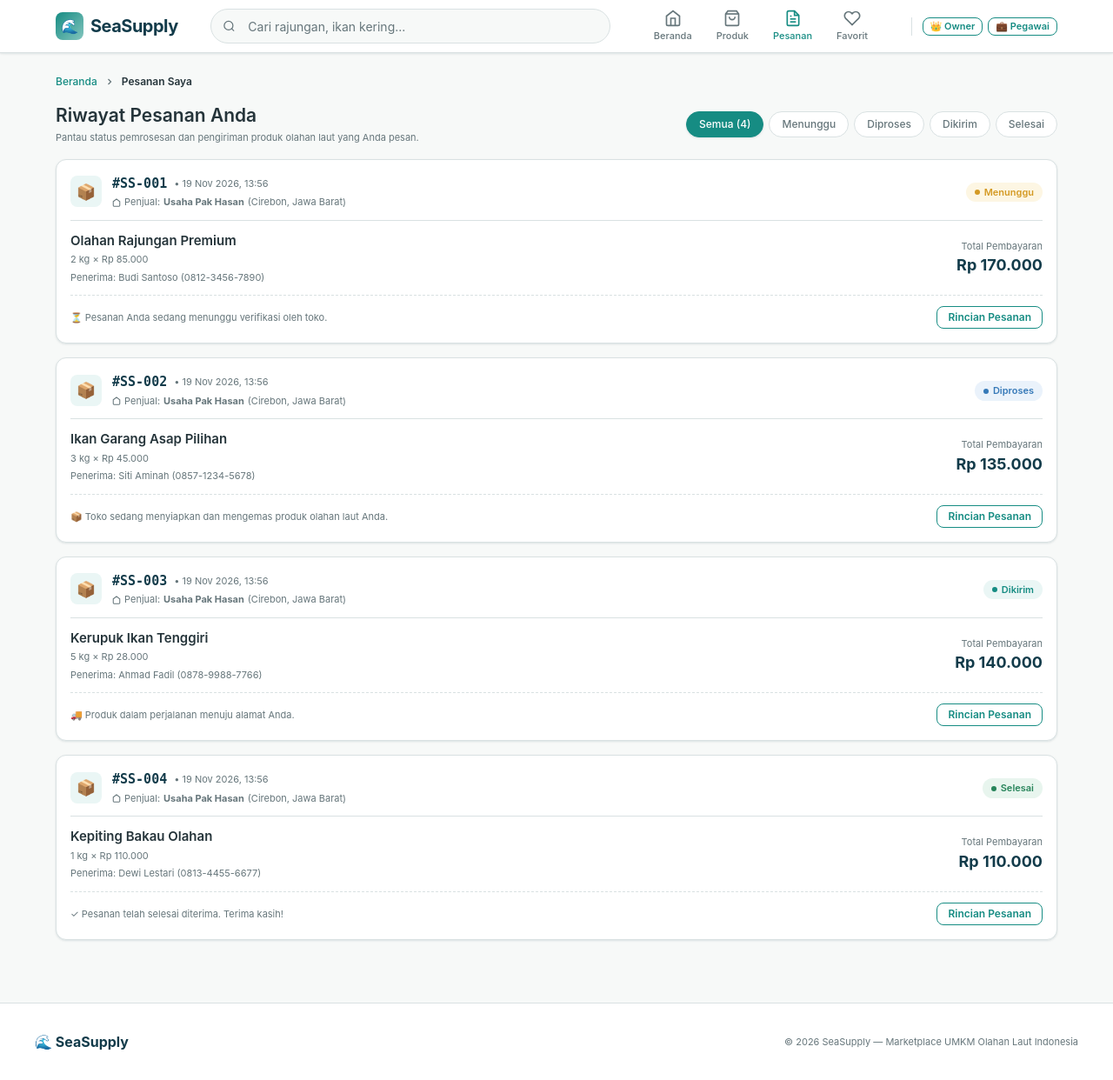
After one commit to icaapriliani/SeaSupply, a Laravel app: page /catalog/orders in a window 1280 px wide. The commit adds this page. Shown: the whole page at 87% size. Run offline with Laravel 12, Linux system fonts and the light colour scheme; data comes from the database, SQL or seed files in the repository; style sheets or scripts are compiled from the project's sources.

Commit message:
feat: implement Buyer Order History page with live database tracking, modal details, and role switcher shortcuts

```diff
--- a/app/Http/Controllers/CatalogController.php
+++ b/app/Http/Controllers/CatalogController.php
@@ -197,4 +197,42 @@ class CatalogController extends Controller
             ], 201);
         });
     }
+
+    /**
+     * GET /catalog/orders (Riwayat Pesanan Pembeli)
+     */
+    public function orders(Request $request)
+    {
+        $status = $request->input('status', 'all');
+
+        $allOrders = Order::with(['items', 'store'])->latest()->get()->map(function ($o) {
+            $firstItem = $o->items->first();
+            return [
+                'id'             => $o->id,
+                'order_code'     => $o->order_code,
+                'store_name'     => $o->store?->name ?? 'UMKM Bahari',
+                'store_location' => $o->store?->location_label ?? 'Indonesia',
+                'item_name'      => $firstItem?->product_name_snapshot ?? 'Produk Olahan Laut',
+                'unit_price'     => $firstItem?->unit_price_snapshot ?? 0,
+                'unit'           => $firstItem?->unit_snapshot ?? 'kg',
+                'quantity'       => $firstItem?->quantity ?? 1,
+                'subtotal'       => $o->subtotal,
+                'status'         => $o->status,
+                'recipient_name' => $o->recipient_name,
+                'recipient_phone'=> $o->recipient_phone,
+                'date'           => $o->created_at->format('d M Y, H:i'),
+            ];
+        });
+
+        if ($status && $status !== 'all') {
+            $filteredOrders = $allOrders->filter(fn($o) => $o['status'] === $status)->values();
+        } else {
+            $filteredOrders = $allOrders;
+        }
+
+        return view('catalog.orders', [
+            'orders'    => $filteredOrders,
+            'allOrders' => $allOrders,
+        ]);
+    }
 }
--- /dev/null
+++ b/resources/views/catalog/orders.blade.php
@@ -0,0 +1,230 @@
+@extends('layouts.buyer')
+
+@section('title', 'Pesanan Saya')
+
+@section('content')
+<div class="ss-page">
+
+    {{-- ── BREADCRUMB ───────────────────────────────────── --}}
+    <nav aria-label="Breadcrumb" style="margin-bottom:var(--sp-4);">
+        <ol style="display:flex;align-items:center;gap:8px;list-style:none;font-size:var(--fs-label);color:var(--color-muted);">
+            <li><a href="{{ route('catalog.index') }}" style="color:var(--color-sea-teal);font-weight:500;">Beranda</a></li>
+            <li aria-hidden="true">
+                <svg width="12" height="12" viewBox="0 0 24 24" fill="none" stroke="currentColor" stroke-width="2.5">
+                    <path d="m9 18 6-6-6-6"/>
+                </svg>
+            </li>
+            <li aria-current="page" style="color:var(--color-ink);font-weight:600;">Pesanan Saya</li>
+        </ol>
+    </nav>
+
+    {{-- ── SECTION HEADER & FILTER ──────────────────────── --}}
+    <div style="display:flex;justify-content:space-between;align-items:center;margin-bottom:var(--sp-4);flex-wrap:wrap;gap:var(--sp-3);">
+        <div>
+            <h1 class="ss-h2" style="margin-bottom:4px;">Riwayat Pesanan Anda</h1>
+            <p class="ss-caption">Pantau status pemrosesan dan pengiriman produk olahan laut yang Anda pesan.</p>
+        </div>
+
+        {{-- Filter Tab Status --}}
+        <div style="display:flex;gap:6px;flex-wrap:wrap;">
+            <a href="{{ route('catalog.orders') }}"
+               class="ss-chip {{ !request('status') || request('status') === 'all' ? 'active' : '' }}" style="padding:5px 14px;">
+                Semua ({{ count($allOrders) }})
+            </a>
+            <a href="{{ route('catalog.orders', ['status' => 'pending']) }}"
+               class="ss-chip {{ request('status') === 'pending' ? 'active' : '' }}" style="padding:5px 14px;">
+                Menunggu
+            </a>
+            <a href="{{ route('catalog.orders', ['status' => 'processing']) }}"
+               class="ss-chip {{ request('status') === 'processing' ? 'active' : '' }}" style="padding:5px 14px;">
+                Diproses
+            </a>
+            <a href="{{ route('catalog.orders', ['status' => 'shipped']) }}"
+               class="ss-chip {{ request('status') === 'shipped' ? 'active' : '' }}" style="padding:5px 14px;">
+                Dikirim
+            </a>
+            <a href="{{ route('catalog.orders', ['status' => 'completed']) }}"
+               class="ss-chip {{ request('status') === 'completed' ? 'active' : '' }}" style="padding:5px 14px;">
+                Selesai
+            </a>
+        </div>
+    </div>
+
+    @if(count($orders) === 0)
+    {{-- ── EMPTY STATE ──────────────────────────────────── --}}
+    <div class="ss-surface-card" style="text-align:center;padding:var(--sp-8) var(--sp-4);">
+        <div style="font-size:48px;margin-bottom:var(--sp-3);" aria-hidden="true">🛒</div>
+        <h2 class="ss-h3" style="margin-bottom:var(--sp-1);">Belum ada pesanan</h2>
+        <p class="ss-caption" style="max-width:320px;margin:0 auto var(--sp-4);">
+            Anda belum memiliki pesanan dengan filter status ini. Silakan jelajahi katalog untuk menemukan produk olahan laut segar.
+        </p>
+        <a href="{{ route('catalog.index') }}" class="ss-btn ss-btn--primary">
+            Jelajahi Katalog Sekarang
+        </a>
+    </div>
+
+    @else
+    {{-- ── LIST PESANAN (Kombinasi Cards & Table sesuai Design System) ── --}}
+    <div style="display:flex;flex-direction:column;gap:var(--sp-4);">
+        @foreach($orders as $order)
+        <article class="ss-surface-card" style="padding:var(--sp-4);transition:box-shadow .15s;"
+                 onmouseover="this.style.boxShadow='var(--shadow-medium)'"
+                 onmouseout="this.style.boxShadow='var(--shadow-low)'">
+
+            {{-- Header Kartu Pesanan --}}
+            <div style="display:flex;justify-content:space-between;align-items:center;padding-bottom:var(--sp-3);border-bottom:1px solid var(--color-border);flex-wrap:wrap;gap:var(--sp-2);">
+                <div style="display:flex;align-items:center;gap:var(--sp-3);">
+                    <div style="width:36px;height:36px;border-radius:var(--radius-sm);background:var(--color-seafoam-bg);color:var(--color-sea-teal);display:flex;align-items:center;justify-content:center;font-size:18px;">
+                        📦
+                    </div>
+                    <div>
+                        <div style="display:flex;align-items:center;gap:8px;">
+                            <strong style="color:var(--color-ocean-navy);font-family:monospace;font-size:15px;">
+                                #{{ $order['order_code'] }}
+                            </strong>
+                            <span class="ss-caption">&bull; {{ $order['date'] }}</span>
+                        </div>
+                        <div class="ss-caption" style="display:flex;align-items:center;gap:4px;margin-top:2px;">
+                            <svg width="10" height="10" viewBox="0 0 24 24" fill="none" stroke="currentColor" stroke-width="2.5">
+                                <path d="M3 9l9-7 9 7v11a2 2 0 0 1-2 2H5a2 2 0 0 1-2-2z"/>
+                            </svg>
+                            Penjual: <strong>{{ $order['store_name'] }}</strong> ({{ $order['store_location'] }})
+                        </div>
+                    </div>
+                </div>
+
+                {{-- Status Badge --}}
+                <div>
+                    @if($order['status'] === 'pending')
+                        <span class="ss-badge ss-badge--pending">Menunggu</span>
+                    @elseif($order['status'] === 'processing')
+                        <span class="ss-badge ss-badge--processing">Diproses</span>
+                    @elseif($order['status'] === 'shipped')
+                        <span class="ss-badge ss-badge--shipped">Dikirim</span>
+                    @elseif($order['status'] === 'completed')
+                        <span class="ss-badge ss-badge--completed">Selesai</span>
+                    @elseif($order['status'] === 'cancelled')
+                        <span class="ss-badge ss-badge--cancelled">Dibatalkan</span>
+                    @endif
+                </div>
+            </div>
+
+            {{-- Body: Item Pesanan Snapshot --}}
+            <div style="padding:var(--sp-3) 0;display:flex;justify-content:space-between;align-items:center;flex-wrap:wrap;gap:var(--sp-3);">
+                <div>
+                    <div style="font-weight:600;font-size:15px;color:var(--color-ink);">
+                        {{ $order['item_name'] }}
+                    </div>
+                    <div class="ss-caption" style="margin-top:2px;">
+                        {{ $order['quantity'] }} {{ $order['unit'] }} &times; Rp {{ number_format($order['unit_price'], 0, ',', '.') }}
+                    </div>
+                    @if($order['recipient_name'])
+                    <div class="ss-caption" style="margin-top:4px;color:var(--color-muted);">
+                        Penerima: {{ $order['recipient_name'] }} ({{ $order['recipient_phone'] }})
+                    </div>
+                    @endif
+                </div>
+
+                <div style="text-align:right;">
+                    <div class="ss-caption">Total Pembayaran</div>
+                    <div style="font-size:18px;font-weight:700;color:var(--color-ocean-navy);">
+                        Rp {{ number_format($order['subtotal'], 0, ',', '.') }}
+                    </div>
+                </div>
+            </div>
+
+            {{-- Footer Kartu: Bantuan & Detail --}}
+            <div style="display:flex;justify-content:space-between;align-items:center;padding-top:var(--sp-3);border-top:1px dashed var(--color-border);flex-wrap:wrap;gap:var(--sp-2);">
+                <span class="ss-caption" style="color:var(--color-muted);">
+                    @if($order['status'] === 'pending')
+                        ⏳ Pesanan Anda sedang menunggu verifikasi oleh toko.
+                    @elseif($order['status'] === 'processing')
+                        📦 Toko sedang menyiapkan dan mengemas produk olahan laut Anda.
+                    @elseif($order['status'] === 'shipped')
+                        🚚 Produk dalam perjalanan menuju alamat Anda.
+                    @elseif($order['status'] === 'completed')
+                        ✓ Pesanan telah selesai diterima. Terima kasih!
+                    @endif
+                </span>
+
+                <button class="ss-btn ss-btn--outline ss-btn--sm btn-show-order-detail"
+                        data-order="{{ json_encode($order) }}">
+                    Rincian Pesanan
+                </button>
+            </div>
+
+        </article>
+        @endforeach
+    </div>
+    @endif
+
+</div>
+
+{{-- ── MODAL RINCIAN PESANAN ───────────────────────────── --}}
+<div class="ss-modal-overlay" id="modalBuyerOrder" role="dialog" aria-modal="true">
+    <div class="ss-modal" style="max-width:460px;">
+        <h2 class="ss-modal__title" id="buyerModalTitle">Rincian Transaksi</h2>
+
+        <div id="buyerModalContent" style="background:var(--color-surface);border:1px solid var(--color-border);border-radius:var(--radius-sm);padding:var(--sp-4);margin:var(--sp-3) 0;">
+            {{-- Dynamic via JS --}}
+        </div>
+
+        <div class="ss-modal__actions">
+            <button type="button" class="ss-btn ss-btn--primary ss-btn--full" id="btnCloseBuyerModal">
+                Tutup
+            </button>
+        </div>
+    </div>
+</div>
+
+@endsection
+
+@push('scripts')
+<script>
+document.addEventListener('DOMContentLoaded', function () {
+    const modal     = document.getElementById('modalBuyerOrder');
+    const closeBtn  = document.getElementById('btnCloseBuyerModal');
+    const modalBody = document.getElementById('buyerModalContent');
+
+    document.querySelectorAll('.btn-show-order-detail').forEach(btn => {
+        btn.addEventListener('click', function () {
+            const data = JSON.parse(this.dataset.order);
+
+            modalBody.innerHTML = `
+                <div style="display:flex;justify-content:space-between;margin-bottom:8px;">
+                    <span class="ss-caption">Kode Transaksi</span>
+                    <strong style="color:var(--color-ocean-navy);font-family:monospace;font-size:15px;">#${data.order_code}</strong>
+                </div>
+                <div style="display:flex;justify-content:space-between;margin-bottom:8px;">
+                    <span class="ss-caption">Tanggal Pesan</span>
+                    <span style="font-weight:500;">${data.date}</span>
+                </div>
+                <div style="display:flex;justify-content:space-between;margin-bottom:8px;">
+                    <span class="ss-caption">Toko Penjual</span>
+                    <span style="font-weight:600;color:var(--color-sea-teal);">${data.store_name}</span>
+                </div>
+                <div style="display:flex;justify-content:space-between;margin-bottom:8px;">
+                    <span class="ss-caption">Status Saat Ini</span>
+                    <span class="ss-badge ss-badge--${data.status}">${data.status}</span>
+                </div>
+                <div style="margin:10px 0;padding:10px;background:white;border-radius:var(--radius-xs);border:1px solid var(--color-border);">
+                    <div style="font-weight:600;margin-bottom:4px;">${data.item_name}</div>
+                    <div class="ss-caption">${data.quantity} ${data.unit} &times; Rp ${parseInt(data.unit_price).toLocaleString('id-ID')}</div>
+                </div>
+                <div style="display:flex;justify-content:space-between;padding-top:8px;border-top:1px solid var(--color-border);">
+                    <span style="font-weight:700;">Subtotal Akhir</span>
+                    <strong style="color:var(--color-ocean-navy);font-size:16px;">Rp ${parseInt(data.subtotal).toLocaleString('id-ID')}</strong>
+                </div>
+            `;
+
+            modal.classList.add('open');
+        });
+    });
+
+    closeBtn.addEventListener('click', () => modal.classList.remove('open'));
+    if (modal) {
+        modal.addEventListener('click', (e) => { if (e.target === modal) modal.classList.remove('open'); });
+    }
+});
+</script>
+@endpush
--- a/resources/views/layouts/buyer.blade.php
+++ b/resources/views/layouts/buyer.blade.php
@@ -70,7 +70,9 @@
                 </a>
             </li>
             <li>
-                <a href="#" class="ss-nav__link" aria-label="Pesanan saya">
+                <a href="{{ route('catalog.orders') }}"
+                   class="ss-nav__link {{ request()->routeIs('catalog.orders*') ? 'active' : '' }}"
+                   aria-label="Pesanan saya">
                     <span class="ss-nav__link-icon" aria-hidden="true">
                         <svg width="20" height="20" viewBox="0 0 24 24" fill="none" stroke="currentColor" stroke-width="2">
                             <path d="M14 2H6a2 2 0 0 0-2 2v16a2 2 0 0 0 2 2h12a2 2 0 0 0 2-2V8z"/><polyline points="14 2 14 8 20 8"/><line x1="16" y1="13" x2="8" y2="13"/><line x1="16" y1="17" x2="8" y2="17"/><polyline points="10 9 9 9 8 9"/>
@@ -89,17 +91,23 @@
                     <span>Favorit</span>
                 </a>
             </li>
-            <li>
-                <a href="#" class="ss-nav__link" aria-label="Akun saya">
-                    <span class="ss-nav__link-icon" aria-hidden="true">
-                        <svg width="20" height="20" viewBox="0 0 24 24" fill="none" stroke="currentColor" stroke-width="2">
-                            <path d="M20 21v-2a4 4 0 0 0-4-4H8a4 4 0 0 0-4 4v2"/><circle cx="12" cy="7" r="4"/>
-                        </svg>
-                    </span>
-                    <span>Akun</span>
-                </a>
-            </li>
         </ul>
+
+        {{-- Role Switcher Shortcuts (Akses Cepat Pengujian) --}}
+        <div style="display:flex;align-items:center;gap:6px;border-left:1px solid var(--color-border);padding-left:12px;">
+            <a href="{{ route('owner.dashboard') }}"
+               class="ss-btn ss-btn--outline ss-btn--sm"
+               style="font-size:11px;padding:4px 8px;gap:4px;"
+               title="Buka Dashboard Pemilik Usaha">
+                👑 Owner
+            </a>
+            <a href="{{ route('employee.orders') }}"
+               class="ss-btn ss-btn--outline ss-btn--sm"
+               style="font-size:11px;padding:4px 8px;gap:4px;"
+               title="Buka Panel Operasional Pegawai">
+                💼 Pegawai
+            </a>
+        </div>
 
     </div>
 </nav>
--- a/routes/web.php
+++ b/routes/web.php
@@ -10,6 +10,7 @@ Route::get('/', fn() => redirect()->route('catalog.index'));
 
 Route::prefix('catalog')->name('catalog.')->group(function () {
     Route::get('/',             [CatalogController::class, 'index'])->name('index');
+    Route::get('/orders',       [CatalogController::class, 'orders'])->name('orders');
     Route::get('/product/{id}', [CatalogController::class, 'show'])->name('show');
     Route::post('/order',       [CatalogController::class, 'storeOrder'])->name('order.store');
 });
```
